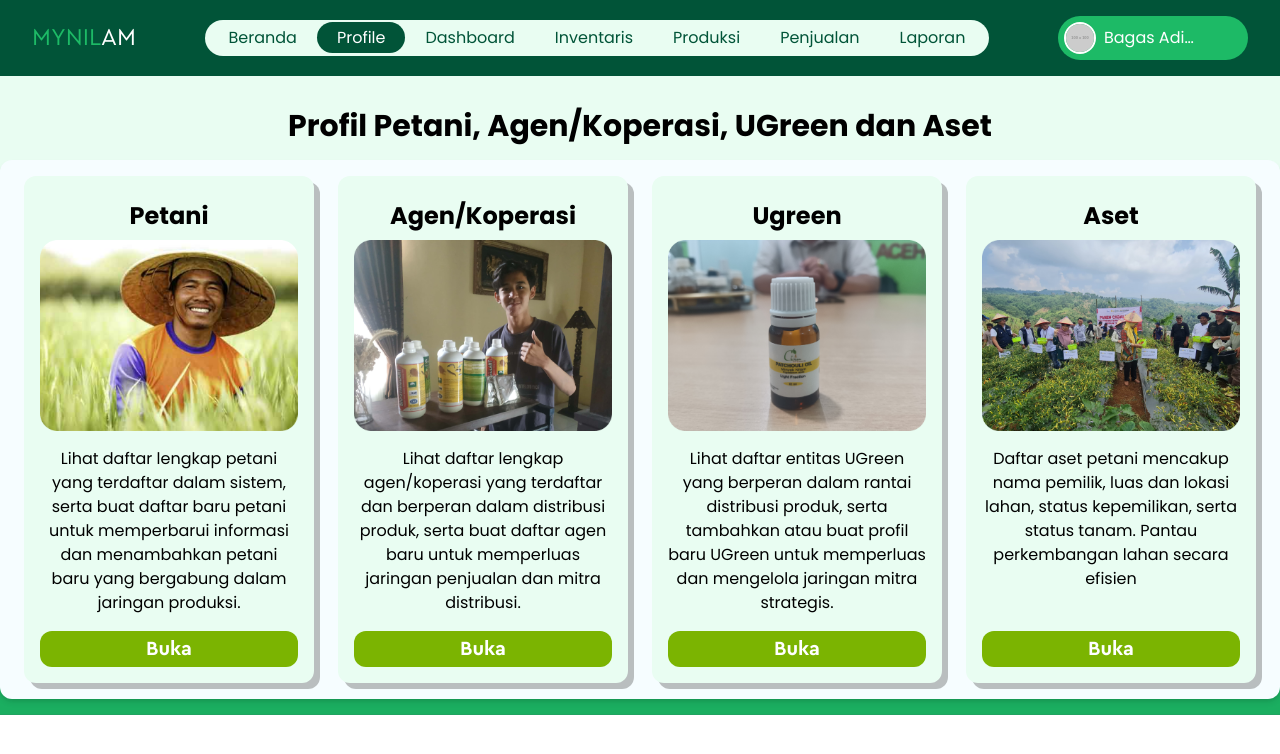
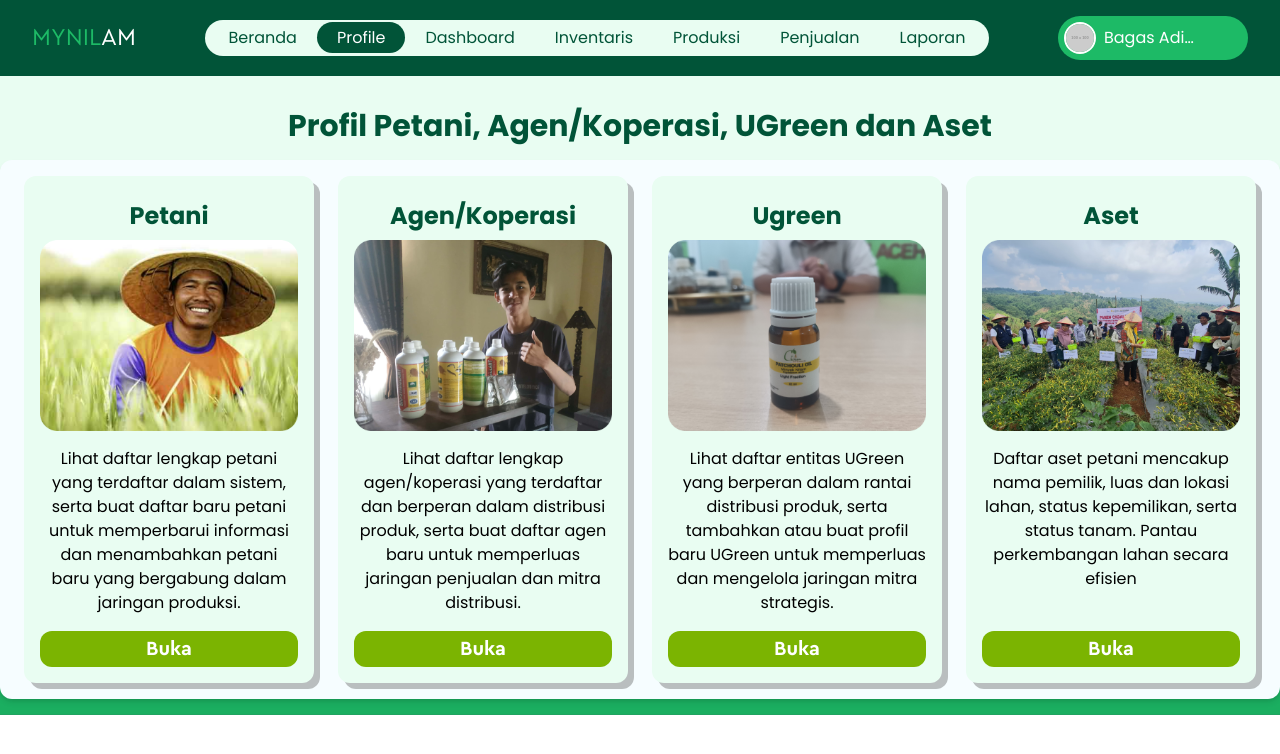
Before and after one commit to saptadi73/fe-mynilam-new, a Vue app: page /profile in a window 1280 px wide. Shown: the top 754 px of the page. Built offline with nearby package versions, Linux system fonts and the light colour scheme.

Commit message:
feat(profile): change bg color import from tailwind config

```diff
--- a/src/components/BaseCard.vue
+++ b/src/components/BaseCard.vue
@@ -1,6 +1,6 @@
 <template>
   <div
-    class="product-card relative bg-[#E9FDF2] rounded-3xl border border-[#B2B4E0] cursor-pointer hover:shadow-xl hover:bg-slate-200 duration-300 ease-in-out px-5 pt-3 pb-8 w-full"
+    class="product-card relative bg-primary-light rounded-3xl border border-[#B2B4E0] cursor-pointer hover:shadow-xl hover:bg-slate-200 duration-300 ease-in-out px-5 pt-3 pb-8 w-full"
   >
     <div class="text-center font-bold text-lg">{{ cardCode }}</div>
 
--- a/src/components/BaseProfileCard.vue
+++ b/src/components/BaseProfileCard.vue
@@ -1,6 +1,6 @@
 <template>
-  <div class="profile-card bg-[#E9FDF2] w-auto flex flex-col h-full rounded-xl p-4">
-    <h1 class="text-center font-bold text-2xl py-2">{{ profileName }}</h1>
+  <div class="profile-card bg-primary-light w-auto flex flex-col h-full rounded-xl p-4">
+    <h1 class="text-center text-primary font-bold text-2xl py-2">{{ profileName }}</h1>
     <img :src="imageSrc" :alt="`${profileImage} Image`" />
     <p class="text-center flex-grow py-4">
       {{ profileDescription }}
--- a/src/pages/profile/ProfilePage.vue
+++ b/src/pages/profile/ProfilePage.vue
@@ -1,7 +1,7 @@
 <template>
-  <div class="profile bg-[#E9FDF2]">
+  <div class="profile bg-primary-light">
     <div class="container mx-auto py-4">
-      <h1 class="text-center font-bold text-3xl py-4">Profil Petani, Agen/Koperasi, UGreen dan Aset</h1>
+      <h1 class="text-center text-primary font-bold text-3xl py-4">Profil Petani, Agen/Koperasi, UGreen dan Aset</h1>
       <div class="bg-[#F6FDFF] rounded-xl shadow-md px-6 py-4">
         <div class="grid grid-cols-12 gap-6">
           <BaseProfileCard
```
